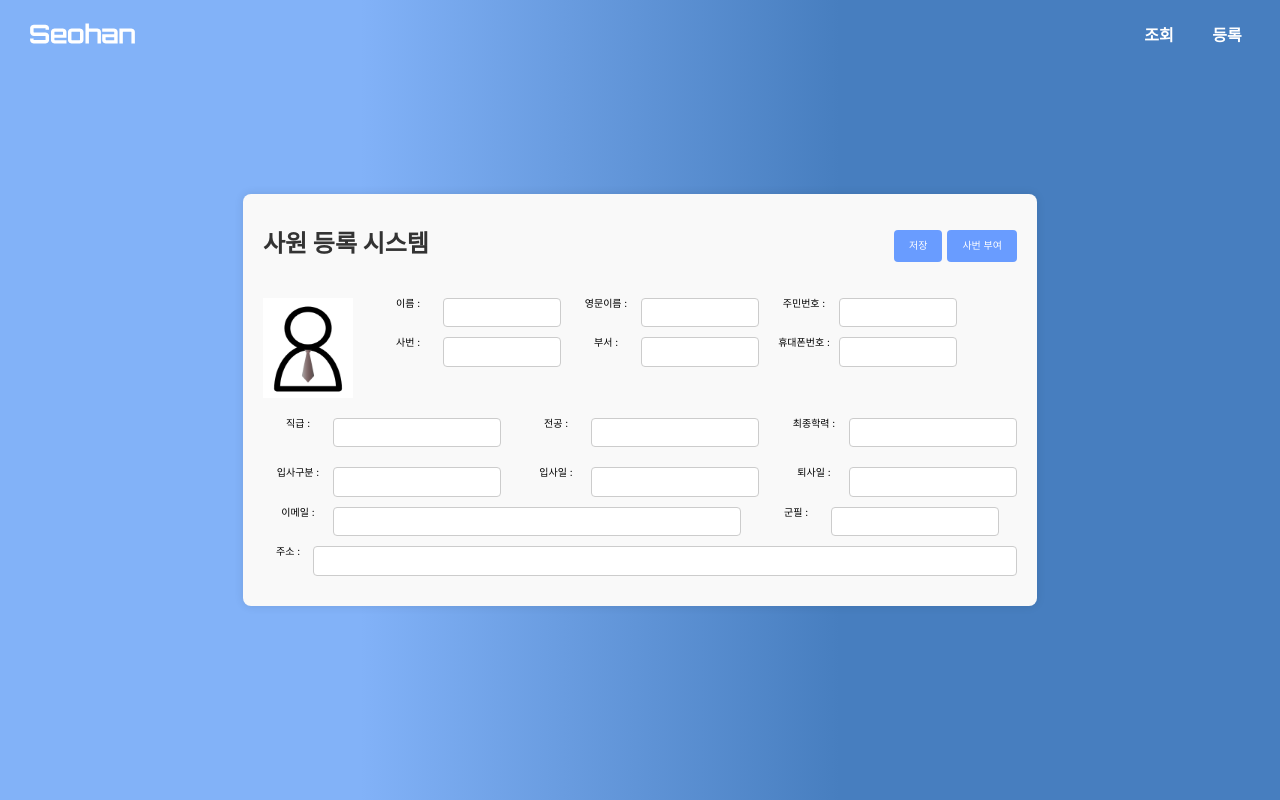
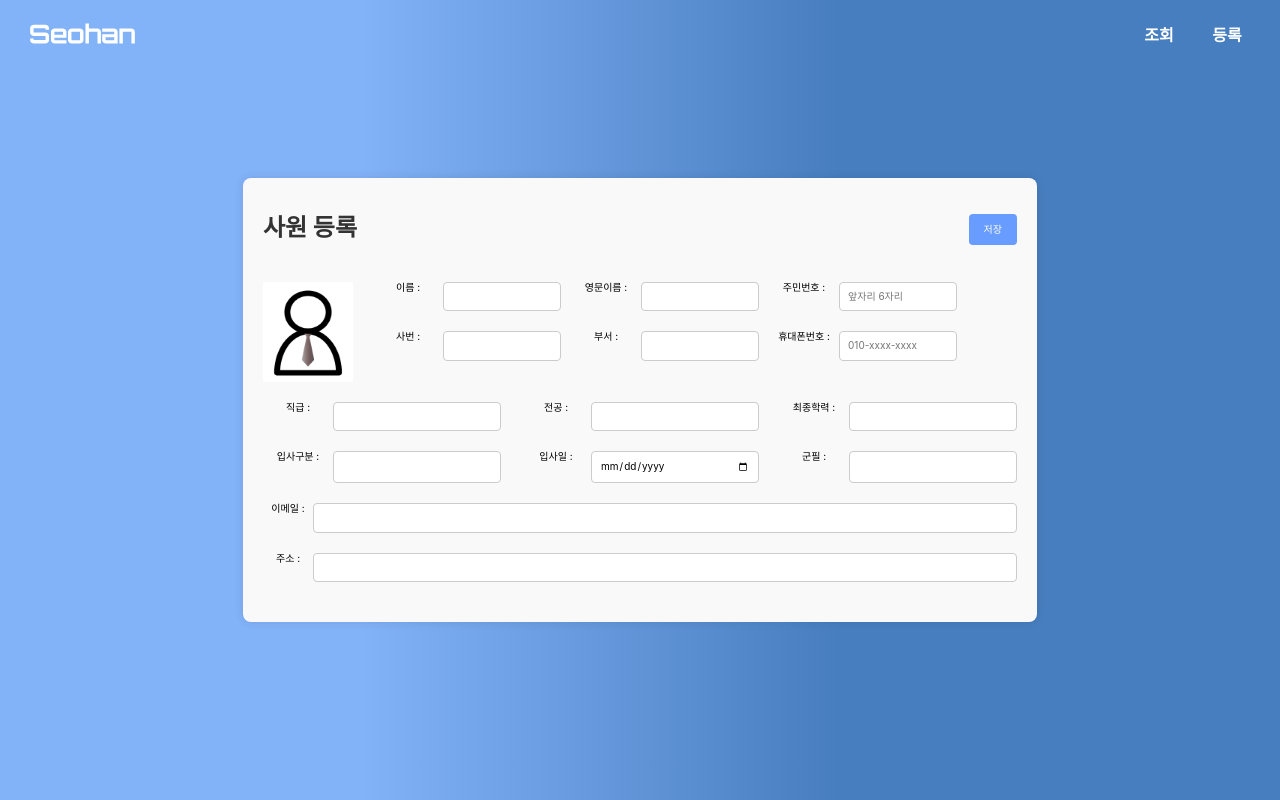
Before and after one commit to developerbugi/PMS-Project, a React (Create React App) app in the folder frontend/: page /join in a window 1280 px wide. Built offline with nearby package versions, Linux system fonts and the light colour scheme.

Commit message:
Update JoinEmployeePage.js

```diff
--- a/frontend/src/pages/JoinEmployeePage.js
+++ b/frontend/src/pages/JoinEmployeePage.js
@@ -14,32 +14,38 @@ const JoinEmployeePage = () => {
   };
 
 
-  const [formData, setFormData] = useState({
-    name: "",
-    englishName: "",
-    ssn: "",
-    employeeNumber: "",
-    department: "",
-    phoneNumber: "",
-    position: "",
-    major: "",
-    highestLevel: "",
-    employmentType: "",
-    firstDay: "",
-    lastDay: "",
-    email: "",
-    military: "",
-    address: "",
+
+  const [employee, setEmployee] = useState({
+    name_kor: "", //이름
+    name_eng: "", //영문이름
+    rrn: "", //주민등록번호
+    com_id: "", //사번
+    dep_id: "", //부서
+    mob_num: "", //휴대폰번호
+    rank_id: "", //직급
+    major: "", //전공
+    final_edu: "", //최종학력
+    emp_type: "", //입사구분
+    emp_hiredate: "", //입사일
+    email   : "", //이메일
+    military: "", //군필
+    address: "", //주소
   });
 
-  const handleChange = (e) => {
-    const { name, value } = e.target;
-    setFormData((prevState) => ({
-      ...prevState,
-      [name]: value,
-    }));
+  const handleInputChange = (event) => {
+    setEmployee({
+      ...employee,
+      [event.target.name]: event.target.value,
+    });
   };
 
+  /*<Button
+    onClick={navigateToGive}
+    style =
+    {{
+      marginLeft : '5px'
+    }}
+    >사번 부여</Button>  */
 
   return (
     <SWrap>
@@ -48,17 +54,12 @@ const JoinEmployeePage = () => {
         <main>
           <Row className="first-row">
           <Header>
-          <h1>사원 등록 시스템</h1>
+          <h1>사원 등록</h1>
           </Header>
             <ControlButtons >
               <Button>저장</Button>
-              <Button
-              onClick={navigateToGive}
-              style =
-              {{
-                marginLeft : '5px'
-              }}
-              >사번 부여</Button>
+
+
             </ControlButtons>
           </Row>
 
@@ -78,7 +79,7 @@ const JoinEmployeePage = () => {
             />
             <div>
               <Row style = {{marginLeft : '10px'}}>
-                <label htmlFor="name"
+                <label htmlFor="name_kor"
                 style = {{
                   width :'70px',
                   textAlign: 'center'
@@ -86,14 +87,14 @@ const JoinEmployeePage = () => {
                 >이름 : </label>
                 <InputField
                   type="text"
-                  id="name"
-                  name="name"
-                  value={formData.name}
-                  onChange={handleChange}
+                  id="name_kor"
+                  name="name_kor"
+                  value={employee.name_kor}
+                  onChange={handleInputChange}
                   style = {{maxWidth :'100px'}}
                 />
 
-                <label htmlFor="englishName"
+                <label htmlFor="name_eng"
                 style = {{
                   width :'70px',
                   marginLeft : '10px',
@@ -102,14 +103,14 @@ const JoinEmployeePage = () => {
                 >영문이름 : </label>
                 <InputField
                   type="text"
-                  id="englishName"
-                  name="englishName"
-                  value={formData.englishName}
-                  onChange={handleChange}
+                  id="name_eng"
+                  name="name_eng"
+                  value={employee.name_eng}
+                  onChange={handleInputChange}
                   style = {{maxWidth :'100px'}}
                 />
 
-                <label htmlFor="ssn"
+                <label htmlFor="rrn"
                 style = {{
                   width :'70px',
                   marginLeft : '10px',
@@ -118,15 +119,16 @@ const JoinEmployeePage = () => {
                 >주민번호 :</label>
                 <InputField
                   type="text"
-                  id="ssn"
-                  name="ssn"
-                  value={formData.ssn}
-                  onChange={handleChange}
+                  id="rrn"
+                  name="rrn"
+                  value={employee.rrn}
+                  onChange={handleInputChange}
+                  placeholder="앞자리 6자리"
                   style = {{maxWidth :'100px'}}
                 />
               </Row>
               <Row style = {{marginLeft : '10px'}}>
-                <label htmlFor="employeeNumber"
+                <label htmlFor="com_id"
                 style = {{
                   width :'70px',
                   textAlign: 'center'
@@ -134,14 +136,14 @@ const JoinEmployeePage = () => {
                 >사번 :</label>
                 <InputField
                   type="text"
-                  id="employeeNumber"
-                  name="employeeNumber"
-                  value={formData.employeeNumber}
-                  onChange={handleChange}
+                  id="com_id"
+                  name="com_id"
+                  value={employee.com_id}
+                  onChange={handleInputChange}
                   style = {{maxWidth :'100px'}}
                 />
 
-                <label htmlFor="department"
+                <label htmlFor="dep_id"
                 style = {{
                   width :'70px',
                   marginLeft : '10px',
@@ -150,14 +152,14 @@ const JoinEmployeePage = () => {
                 >부서 :</label>
                 <InputField
                   type="text"
-                  id="department"
-                  name="department"
-                  value={formData.department}
-                  onChange={handleChange}
+                  id="dep_id"
+                  name="dep_id"
+                  value={employee.dep_id}
+                  onChange={handleInputChange}
                   style = {{maxWidth :'100px'}}
                 />
 
-                <label htmlFor="phoneNumber"
+                <label htmlFor="mob_num"
                 style = {{
                   width :'70px',
                   marginLeft : '10px',
@@ -166,17 +168,18 @@ const JoinEmployeePage = () => {
                 >휴대폰번호 :</label>
                 <InputField
                   type="text"
-                  id="phoneNumber"
-                  name="phoneNumber"
-                  value={formData.phoneNumber}
-                  onChange={handleChange}
+                  id="mob_num"
+                  name="mob_num"
+                  value={employee.mob_num}
+                  onChange={handleInputChange}
+                  placeholder="010-xxxx-xxxx"
                   style = {{maxWidth :'100px'}}
                 />
               </Row>
             </div>
             </div>
             <Row style = {{marginTop : '20px'}}>
-              <label htmlFor="position"
+              <label htmlFor="rank_id"
               style = {{
                 width :'70px',
                 textAlign: 'center'
@@ -184,10 +187,10 @@ const JoinEmployeePage = () => {
               >직급 :</label>
               <InputField
                 type="text"
-                id="position"
-                name="position"
-                value={formData.position}
-                onChange={handleChange}
+                id="rank_id"
+                name="rank_id"
+                value={employee.rank_id}
+                onChange={handleInputChange}
                 style = {{maxWidth :'150px'}}
               />
 
@@ -202,12 +205,12 @@ const JoinEmployeePage = () => {
                 type="text"
                 id="major"
                 name="major"
-                value={formData.major}
-                onChange={handleChange}
+                value={employee.major}
+                onChange={handleInputChange}
                 style = {{maxWidth :'150px'}}
               />
 
-              <label htmlFor="highestLevel"
+              <label htmlFor="final_edu"
               style = {{
                 width :'70px',
                 marginLeft : '20px',
@@ -216,16 +219,16 @@ const JoinEmployeePage = () => {
                 >최종학력 :</label>
               <InputField
                 type="text"
-                id="highestLevel"
-                name="highestLevel"
-                value={formData.highestLevel}
-                onChange={handleChange}
+                id="final_edu"
+                name="final_edu"
+                value={employee.final_edu}
+                onChange={handleInputChange}
                 style = {{maxWidth :'150px'}}
               />
             </Row>
 
             <Row style = {{marginTop : '20px'}}>
-              <label htmlFor="employmentType"
+              <label htmlFor="emp_type"
               style = {{
                 width :'70px',
                 textAlign: 'center'
@@ -233,14 +236,14 @@ const JoinEmployeePage = () => {
               >입사구분 :</label>
               <InputField
                 type="text"
-                id="employmentType"
-                name="employmentType"
-                value={formData.employmentType}
-                onChange={handleChange}
+                id="emp_type"
+                name="emp_type"
+                value={employee.emp_type}
+                onChange={handleInputChange}
                 style = {{maxWidth :'150px'}}
               />
 
-              <label htmlFor="firstDay"
+              <label htmlFor="emp_hiredate"
               style = {{
                 width :'70px',
                 marginLeft : '20px',
@@ -248,48 +251,16 @@ const JoinEmployeePage = () => {
                 }}
                 >입사일 :</label>
               <InputField
-                type="text"
-                id="firstDay"
-                name="firstDay"
-                value={formData.firstDay}
-                onChange={handleChange}
+                type="date"
+                id="emp_hiredate"
+                name="emp_hiredate"
+                value={employee.emp_hiredate}
+                onChange={handleInputChange}
                 style = {{maxWidth :'150px'}}
               />
 
-              <label htmlFor="lastDay"
-              style = {{
-                width :'70px',
-                marginLeft : '20px',
-                textAlign: 'center'
-                }}
-                >퇴사일 :</label>
-              <InputField
-                type="text"
-                id="lastDay"
-                name="lastDay"
-                value={formData.lastDay}
-                onChange={handleChange}
-                style = {{maxWidth :'150px'}}
-              />
-            </Row>
-            <Row>
-              <label htmlFor="email"
-              style = {{
-                width :'70px',
-                textAlign: 'center'
-                }}>
-                  이메일 :</label>
-              <InputField
-                type="text"
-                id="email"
-                name="email"
-                value={formData.email}
-                onChange={handleChange}
-                style = {{maxWidth :'390px'}}
-              />
-
               <label htmlFor="military"
-              style = {{
+                style = {{
                 width :'70px',
                 marginLeft : '20px',
                 textAlign: 'center'
@@ -299,10 +270,26 @@ const JoinEmployeePage = () => {
                 type="text"
                 id="military"
                 name="military"
-                value={formData.department}
-                onChange={handleChange}
+                value={employee.department}
+                onChange={handleInputChange}
                 style = {{maxWidth :'150px'}}
               />
+            </Row>
+            <Row>
+              <label htmlFor="email"
+              style = {{
+                width :'55px',
+                textAlign: 'center'
+                }}>
+                  이메일 :</label>
+              <InputField
+                type="text"
+                id="email"
+                name="email"
+                value={employee.email}
+                onChange={handleInputChange}
+              />
+
             </Row>
             <Row>
               <label htmlFor="address"
@@ -314,8 +301,8 @@ const JoinEmployeePage = () => {
                 type="text"
                 id="address"
                 name="address"
-                value={formData.address}
-                onChange={handleChange}
+                value={employee.address}
+                onChange={handleInputChange}
               />
             </Row>
           </div>
@@ -359,7 +346,7 @@ const Header = styled.header`
 const Row = styled.div`
 
   display: flex;
-  margin-bottom: 10px;
+  margin-bottom: 20px;
 
   &.first-row {
     display: flex;
@@ -390,6 +377,11 @@ const InputField = styled.input`
   border: 1px solid #ccc;
   border-radius: 4px;
   width: 100%;
+
+  &:focus {
+    border-color: #699CFF;
+    outline: none;
+  }
 `;
 
 const TextAreaField = styled.textarea`
```
